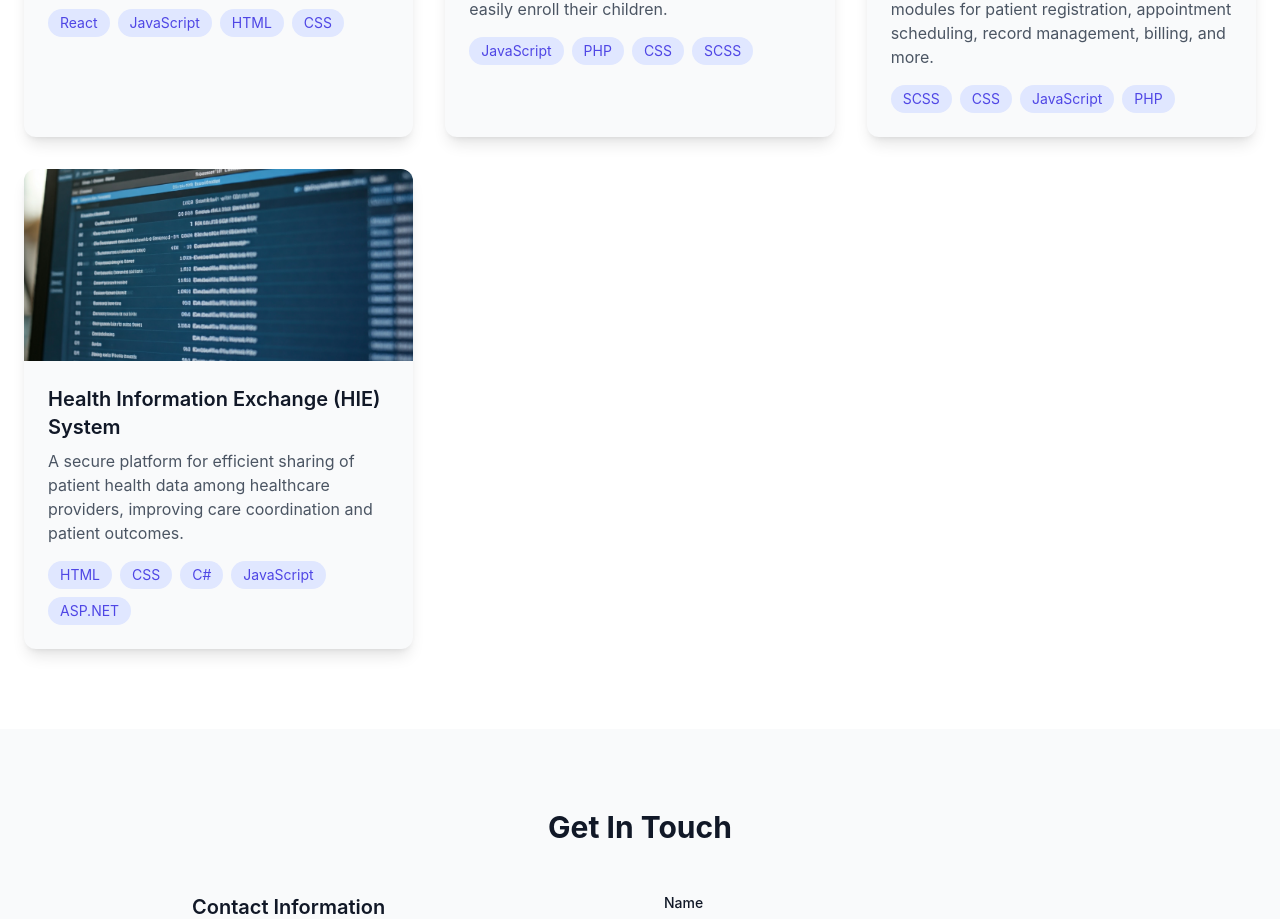
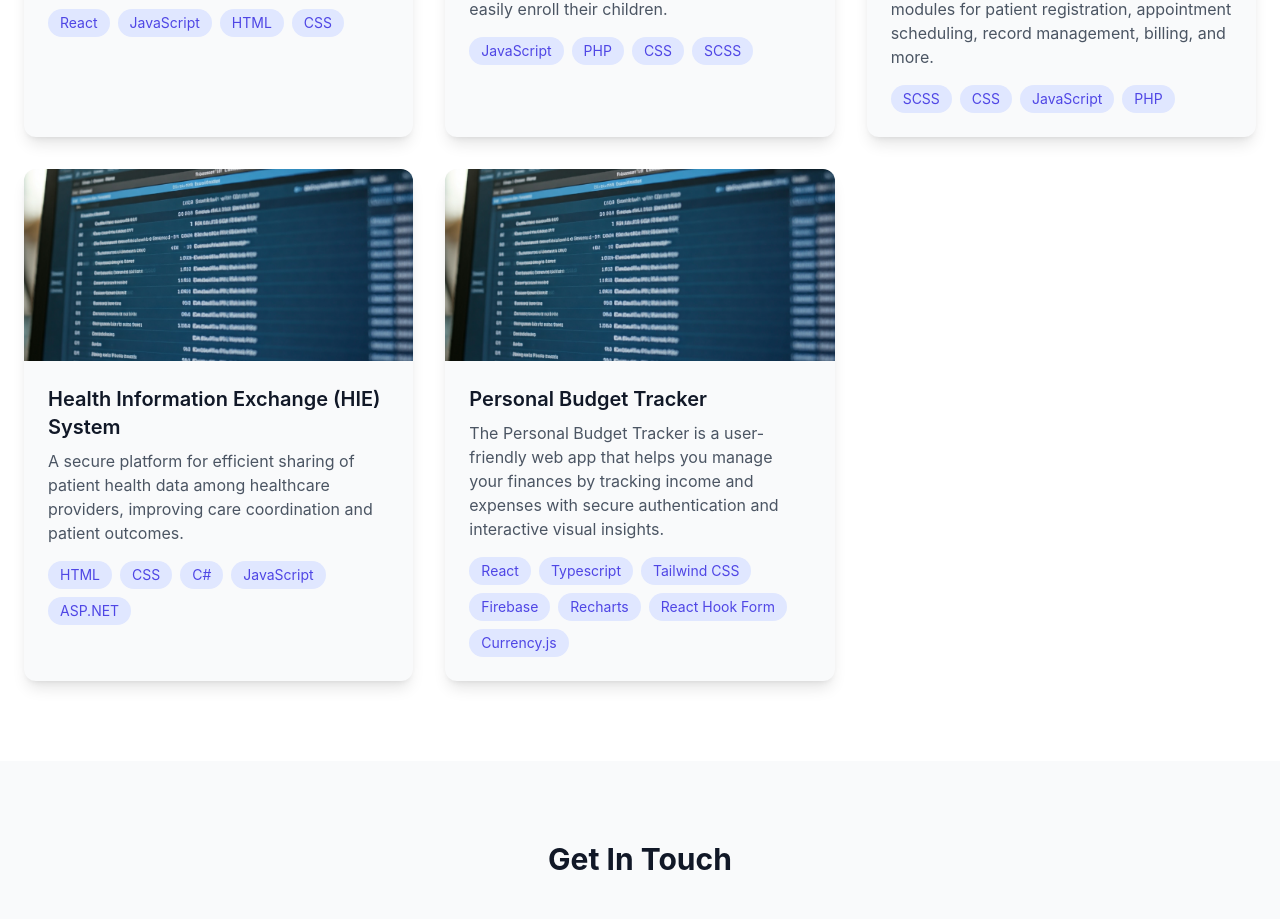
Before and after one commit to Ayyubiy90/my-portfolio, a React (Vite) app in the folder frontend/: page / in a window 1280 px wide. Shown: the part 3147-4066 px from the top of the page. Built offline with nearby package versions, Linux system fonts and the light colour scheme.

Commit message:
Added project

```diff
--- a/frontend/src/components/Projects.tsx
+++ b/frontend/src/components/Projects.tsx
@@ -53,6 +53,16 @@ const Projects = () => {
       githubUrl:
         "https://github.com/Ayyubiy90/Health-Information-Exchange-System",
       liveUrl: "#",
+    },
+    {
+      title: "Personal Budget Tracker",
+      description:
+        "The Personal Budget Tracker is a user-friendly web app that helps you manage your finances by tracking income and expenses with secure authentication and interactive visual insights.",
+      image: hie,
+      technologies: ["React", "Typescript", "Tailwind CSS", "Firebase", "Recharts", "React Hook Form", "Currency.js"],
+      githubUrl:
+        "https://github.com/Ayyubiy90/budget-tracker",
+      liveUrl: "https://budget-tracker-ashen.vercel.app/",
     },
   ];
 
```
